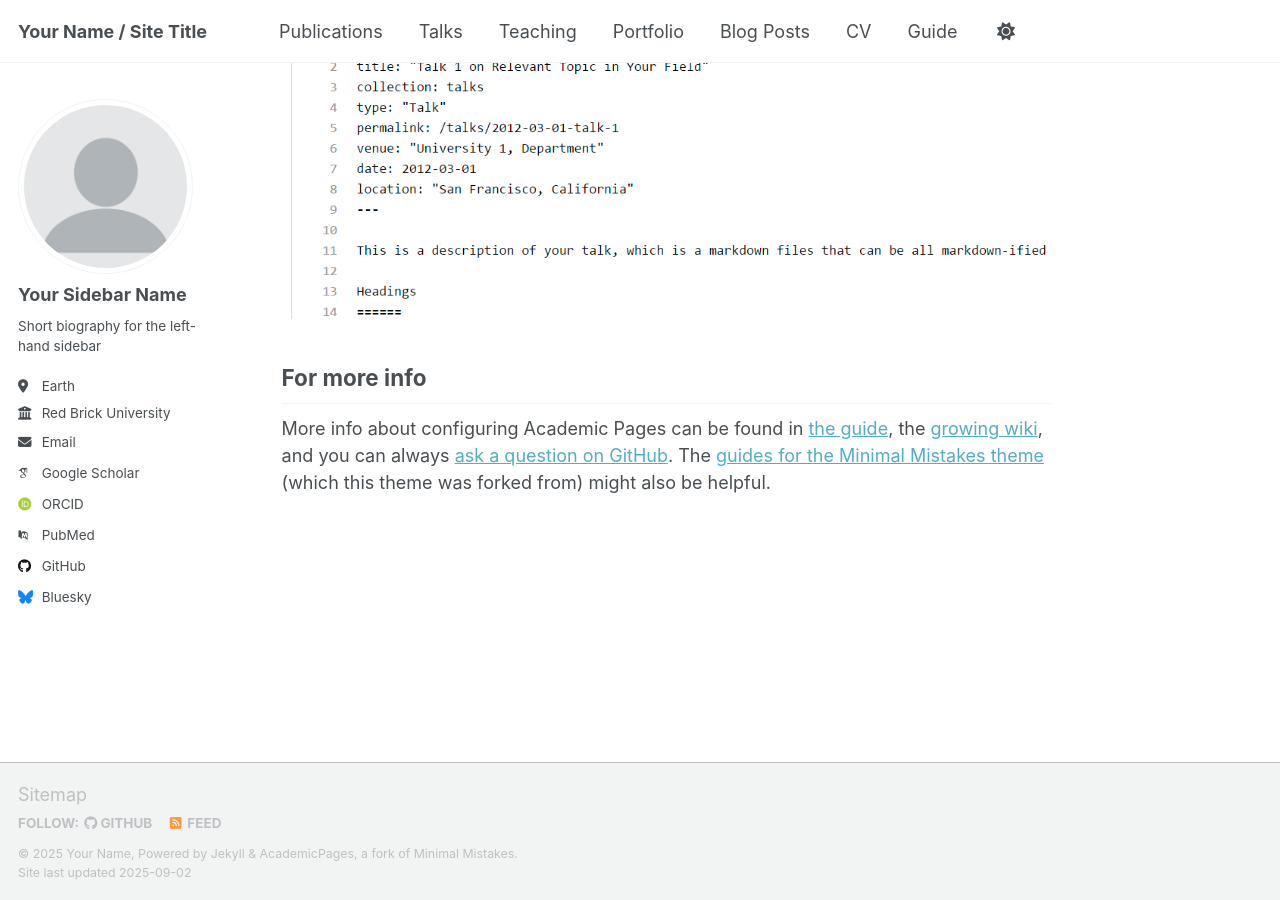
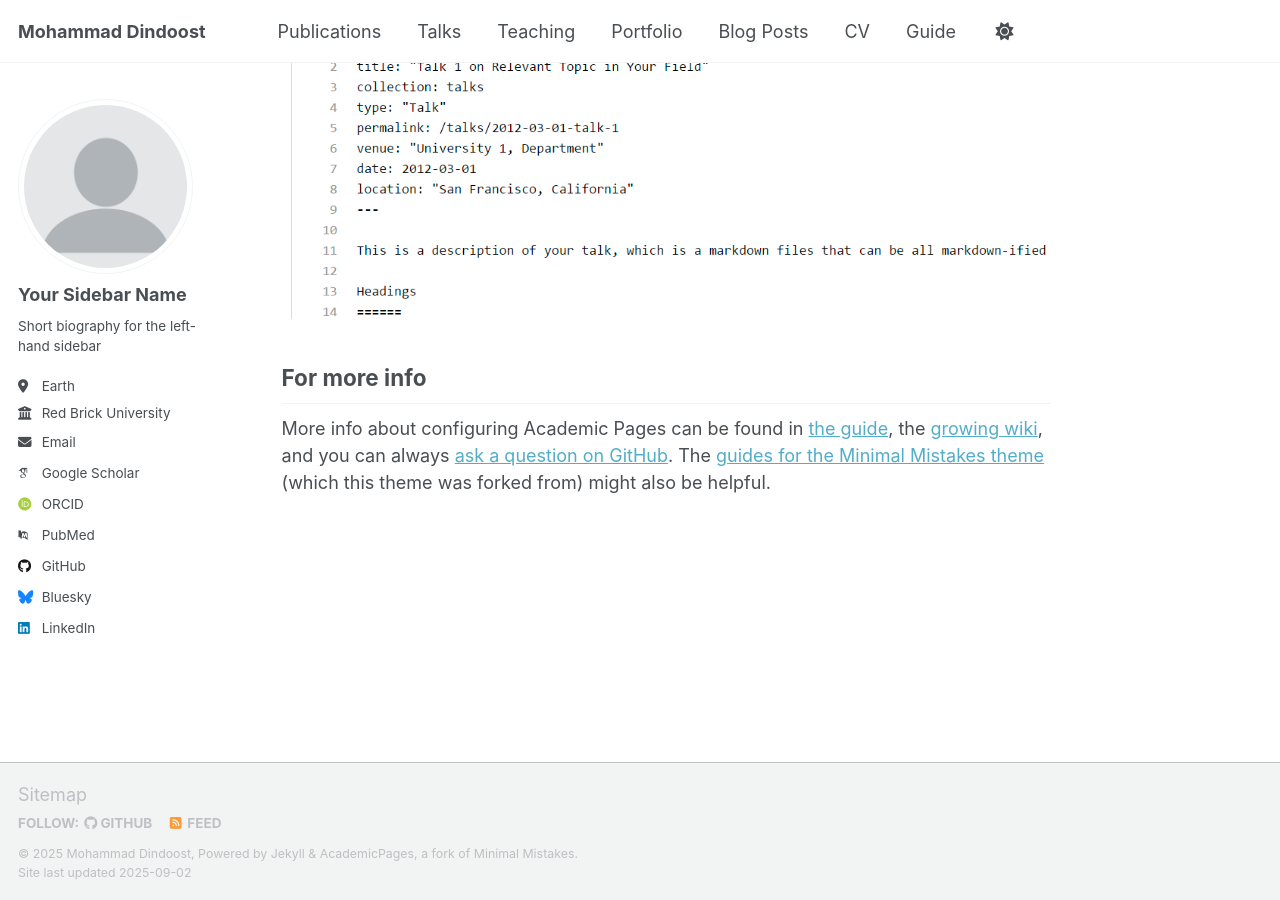
Before and after one commit to mdindoost/mdindoost.github.io, a Jekyll site: the page built from _pages/about.md, in a window 1280 px wide and 900 px high, scrolled down 2880 px. Built offline with Jekyll 4.4.1, drawn with Linux system fonts in a browser that asks for light colours; some web fonts are replaced; a script that is not in the unit is left out.

Commit message:
Update _config.yml

```diff
--- a/_config.yml
+++ b/_config.yml
@@ -6,16 +6,18 @@
 # `jekyll serve -l -H localhost`. If you change this file, please restart the
 # server process.
 
+# =========================
 # Basic Site Settings
+# =========================
 locale                   : "en-US"
-site_theme               : "default" # Currently available options are "default", "air"
-title                    : "Your Name / Site Title"
+site_theme               : "default"
+title                    : "Mohammad Dindoost"
 title_separator          : "-"
-name                     : &name "Your Name"
-description              : &description "personal description"
-url                      : https://academicpages.github.io # the base hostname & protocol for your site e.g. "https://[your GitHub username].github.io" or if you already have some other page hosted on Github then use "https://[your GitHub username].github.io/[Your Repo Name]"
-baseurl                  : "" # the subpath of your site, e.g. "/blog"
-repository               : "academicpages/academicpages.github.io"
+name                     : &name "Mohammad Dindoost"
+description              : &description "Ph.D. Candidate in Computer Science, NJIT | HPC • Graph Neural Networks • Parallel Computing"
+url                      : "https://mdindoost.github.io"
+baseurl                  : ""
+repository               : "mdindoost/mdindoost.github.io"
 
 # Site Author - The following control what appear as part of the author content on the side bar.
 #               If a field is blank the icon and link will not appear, otherwise it will be shown.
@@ -34,7 +36,7 @@ author:
   # Academic websites
   academia         : # URL
   arxiv            : # URL - Update with the correct link to your profile
-  googlescholar    : "https://scholar.google.com/citations?user=PS_CX0AAAAAJ"
+  googlescholar    : "https://scholar.google.com/citations?user=3oMSXRQAAAAJ"
   inspire-hep      : # URL
   impactstory      : # URL
   orcid            : "http://orcid.org/yourorcidurl"
@@ -47,7 +49,7 @@ author:
   bitbucket        : # Username - Update with your username on the site
   codepen          : # Username
   dribbble         : # Username
-  github           : "academicpages"
+  github           : "mdindoost"
   kaggle           : # Username
   stackoverflow    : # User number or user number and name (i.e., use "1" or "1/jeff-atwood")
 
@@ -62,7 +64,7 @@ author:
   keybase          : # Username
   instagram        : # Username
   lastfm           : # Username
-  linkedin         : # Username
+  linkedin         : "mohammad-dindoost"
   mastodon         : # URL
   medium           : # URL
   pinterest        : # Username
```
